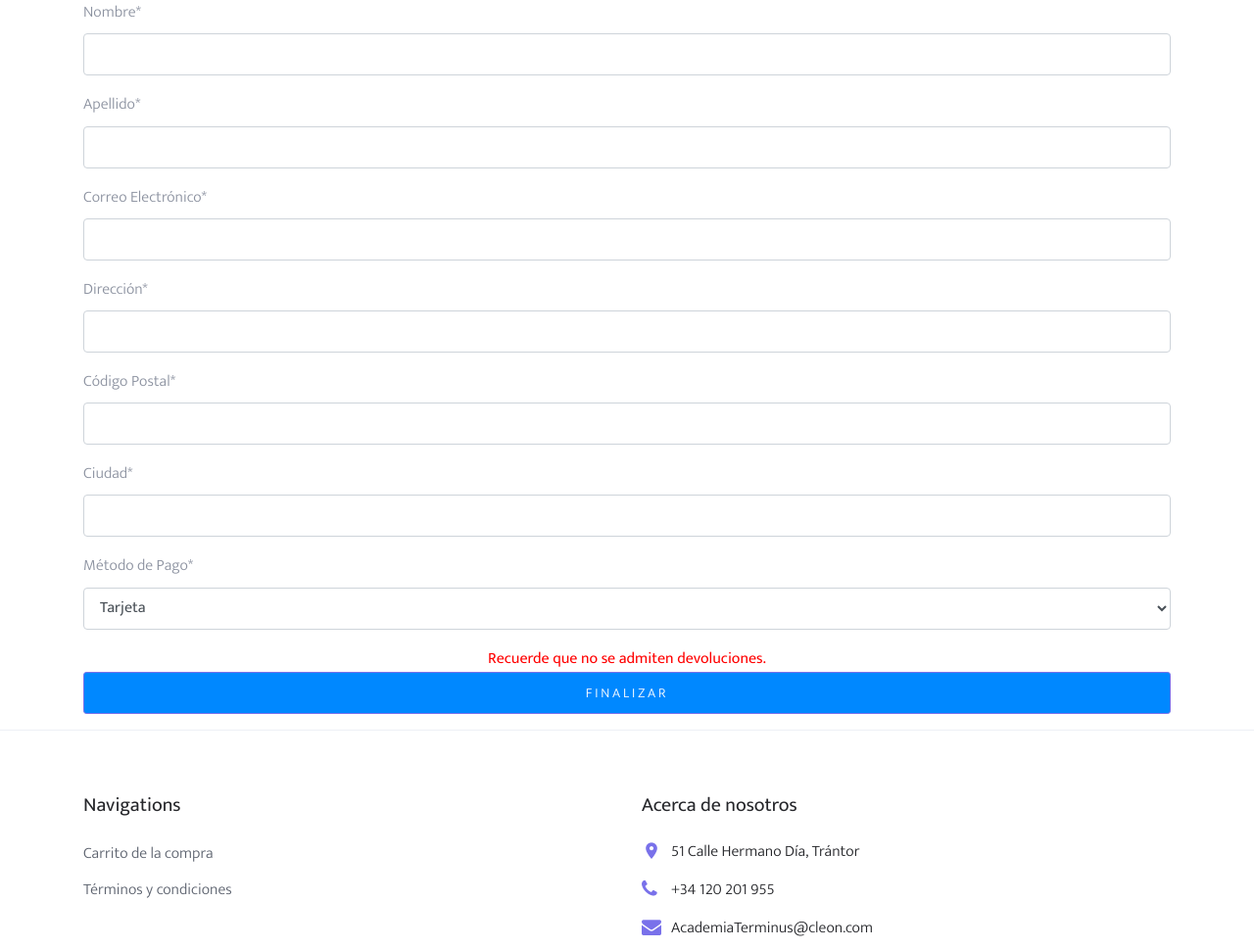
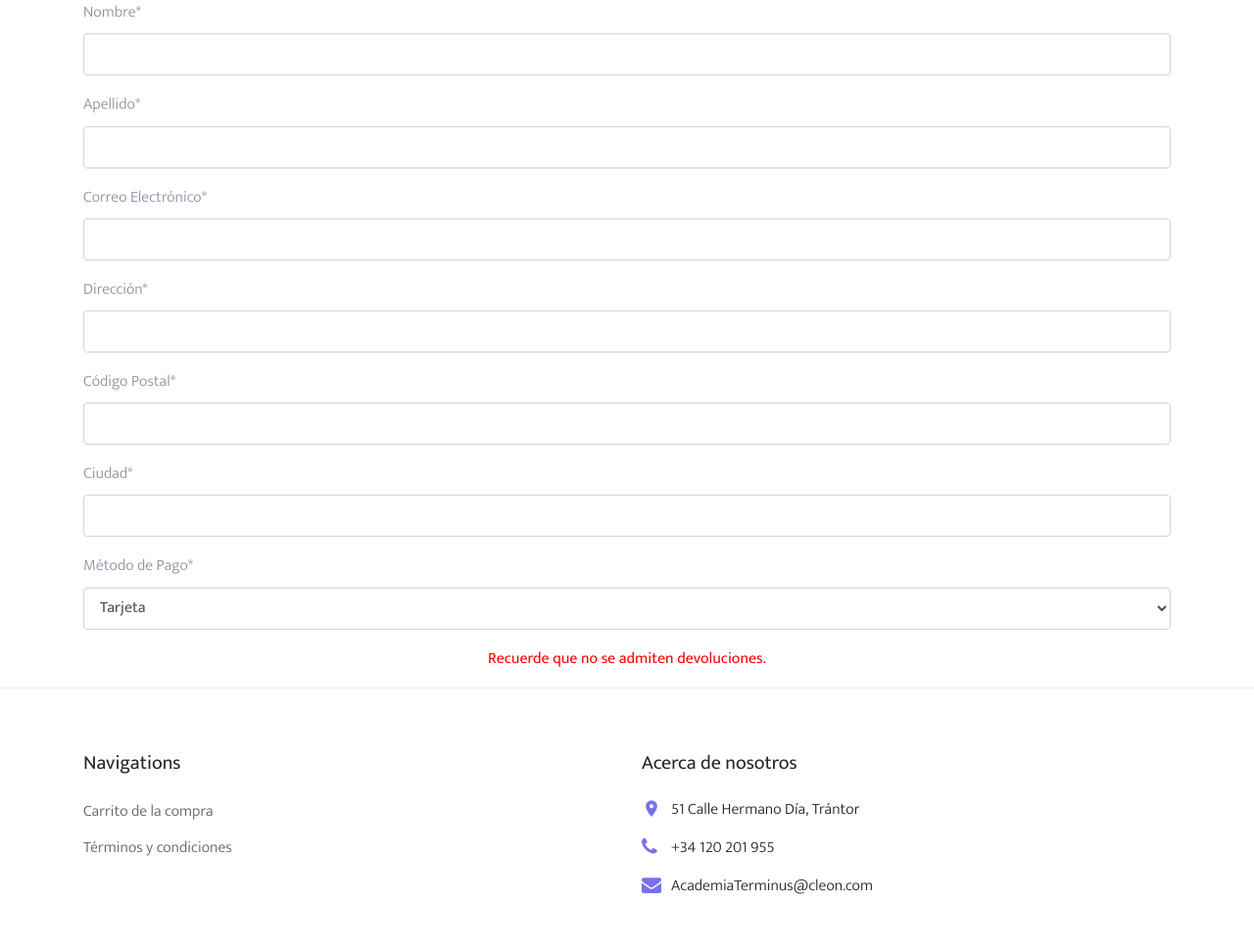
Before and after one commit to PedroJimenezGuerrero/PGPI-G1.14, a Django app: page /order/create/ in a window 1280 px wide. Shown: the part 282-1251 px from the top of the page at 98% size. After the commit the page ends 1195 px from the top, so only its background shows below. Run offline with Django 4.2, Linux system fonts and the light colour scheme; some libraries are stand-ins or nearby versions; some web fonts are replaced.

Commit message:
feat: arreglados botones al hacer el pedido
con método contrareembolso no sale el botón de paypal pero sí el de finalizar, y viceversa con tarjeta

```diff
--- a/app/order/templates/order/create.html
+++ b/app/order/templates/order/create.html
@@ -14,6 +14,7 @@ Checkout
                 <span>{{ item.total_price }} €</span>
             </li>
             {% endfor %}
+
             <li id="reembolso-item" style="display: none;">
                 1x Coste de reserva
                 <span>5.00 €</span>
@@ -26,15 +27,15 @@ Checkout
         <div style="display:flex; justify-content: center;">
             <b style="color:red;">Recuerde que no se admiten devoluciones.</b>
         </div>
-        <div id="paypal-button-container"></div>
+
+        <div id="paypal-button-container" style="display: block;"></div>
 
     <!-- Include the PayPal JavaScript SDK -->
     <script src="https://www.paypal.com/sdk/js?client-id=AQIfEdMolIem43n_KJR61hhhY5vbHSOtRb-3BRGur8Xo4KBslWUXO962BPkEEVQ1MwhntudZpd9ytbje&currency=EUR"></script>
 
     <script>
-       // const total_price = {{ price }}
-       var total = '{{ cart.get_total_price }}'
-       //console.log({{ cart.get_total_price }})
+       var total = '{{ cart.get_total_price }}';
+
         // Render the PayPal button into #paypal-button-container
         paypal.Buttons({
             style: {
@@ -45,7 +46,6 @@ Checkout
                     purchase_units: [{
                         amount:{
                             value: parseFloat(total).toFixed(2)
-                           // value: '0.1'
                         }
                     }]
                 });
@@ -67,95 +67,36 @@ Checkout
                         body: formData
                     })
                     .then(function(response) {
-                        // Si la respuesta no es JSON, asumimos que es HTML (redirección)
                         if (response.headers.get('content-type').includes('text/html')) {
                             return response.text().then(function(html) {
-                                // Crear un documento temporal y redirigir al usuario
                                 document.open();
                                 document.write(html);
                                 document.close();
                             });
                         }
-
-                        // Caso JSON: procesar como siempre
                         return response.json();
                     })
                     .then(function(data) {
-                        // Mostrar un mensaje de éxito o redirigir
                         console.log('Respuesta del servidor:', data);
-                        //alert('¡Transacción completada! Número de orden: ' + data);
-                        //window.location.href = '/created/'; // Redirigir a una página de confirmación
                     })
                     .catch(function(error) {
-                        console.log(error)
+                        console.log(error);
                         alert('Hubo un problema al procesar la orden.');
                     });
                 });
             }
-            /*
-            // Call your server to set up the transaction
-            createOrder: function(data, actions) {
-                return fetch('/order/create', {
-                    method: 'post'
-                }).then(function(res) {
-                    return res.json();
-                }).then(function(orderData) {
-                    return orderData.id;
-                });
-            },
-
-            // Call your server to finalize the transaction
-            onApprove: function(data, actions) {
-                return fetch('/demo/checkout/api/paypal/order/' + data.orderID + '/capture/', {
-                    method: 'post'
-                }).then(function(res) {
-                    return res.json();
-                }).then(function(orderData) {
-                    // Three cases to handle:
-                    //   (1) Recoverable INSTRUMENT_DECLINED -> call actions.restart()
-                    //   (2) Other non-recoverable errors -> Show a failure message
-                    //   (3) Successful transaction -> Show confirmation or thank you
-
-                    // This example reads a v2/checkout/orders capture response, propagated from the server
-                    // You could use a different API or structure for your 'orderData'
-                    var errorDetail = Array.isArray(orderData.details) && orderData.details[0];
-
-                    if (errorDetail && errorDetail.issue === 'INSTRUMENT_DECLINED') {
-                        return actions.restart(); // Recoverable state, per:
-                        // https://developer.paypal.com/docs/checkout/integration-features/funding-failure/
-                    }
-
-                    if (errorDetail) {
-                        var msg = 'Sorry, your transaction could not be processed.';
-                        if (errorDetail.description) msg += '\n\n' + errorDetail.description;
-                        if (orderData.debug_id) msg += ' (' + orderData.debug_id + ')';
-                        return alert(msg); // Show a failure message (try to avoid alerts in production environments)
-                    }
-
-                    // Successful capture! For demo purposes:
-                    console.log('Capture result', orderData, JSON.stringify(orderData, null, 2));
-                    var transaction = orderData.purchase_units[0].payments.captures[0];
-                    alert('Transaction '+ transaction.status + ': ' + transaction.id + '\n\nSee console for all available details');
-
-                    // Replace the above to show a success message within this page, e.g.
-                    // const element = document.getElementById('paypal-button-container');
-                    // element.innerHTML = '';
-                    // element.innerHTML = '<h3>Thank you for your payment!</h3>';
-                    // Or go to another URL:  actions.redirect('thank_you.html');
-
-                });
-            }
-                */
         }).render('#paypal-button-container');
     </script>
     {% csrf_token %}
-        <p><input class="btn btn-primary btn-sm btn-block" style="background-color: #0088FF;" type="submit" value="Finalizar"></p>
+        <p><input id = 'finish-button-container' class="btn btn-primary btn-sm btn-block" style="background-color: #0088FF; display: none" type="submit" value="Finalizar"></p>
     </form>
 </div>
 
 <script>
     document.addEventListener('DOMContentLoaded', function() {
         const paymentMethodField = document.querySelector('select[name="payment_method"]');
+        const paypalButtonContainer = document.getElementById('paypal-button-container');
+        const finishButtonContainer = document.getElementById('finish-button-container');
         const totalPriceElement = document.getElementById('total-price');
         const reembolsoItem = document.getElementById('reembolso-item');
         const baseTotalPrice = parseFloat({{ cart.get_total_price|floatformat:2 }});
@@ -165,11 +106,18 @@ Checkout
             if (paymentMethodField.value === 'contrareembolso') {
                 totalPrice += 5;
                 reembolsoItem.style.display = 'list-item';
+                paypalButtonContainer.style.display = 'none'; // Ocultar el botón de PayPal
+                finishButtonContainer.style.display = 'block';
             } else {
                 reembolsoItem.style.display = 'none';
+                paypalButtonContainer.style.display = paymentMethodField.value === 'tarjeta' ? 'block' : 'none';
+                finishButtonContainer.style.display = paymentMethodField.value === 'tarjeta'? 'none' : 'block';
             }
             totalPriceElement.textContent = totalPrice.toFixed(2) + ' €';
         });
+
+        // Inicializar el estado del botón de PayPal
+        //paypalButtonContainer.style.display = paymentMethodField.value === 'tarjeta' ? 'block' : 'none';
     });
 </script>
 {% endblock %}
```
